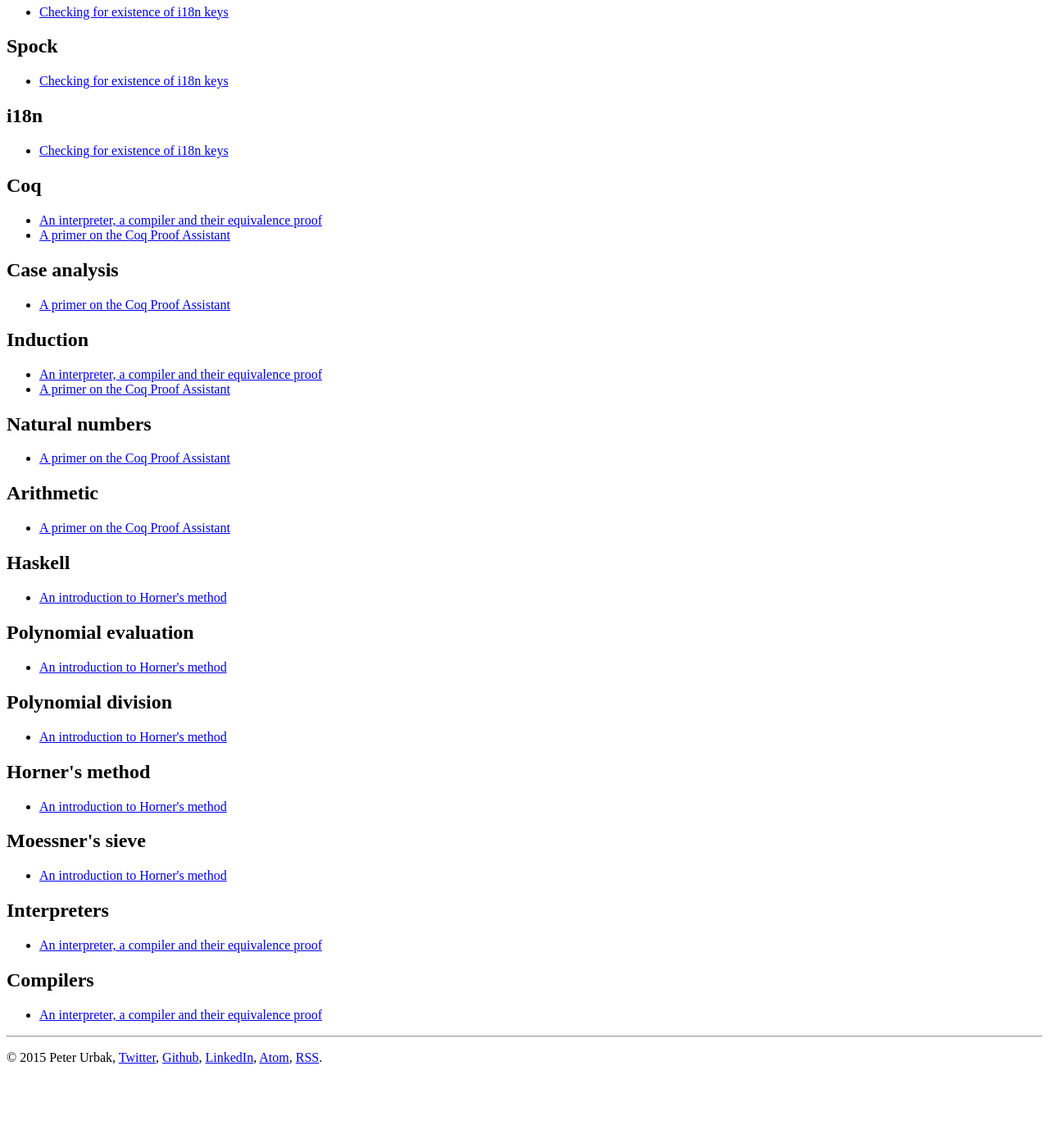
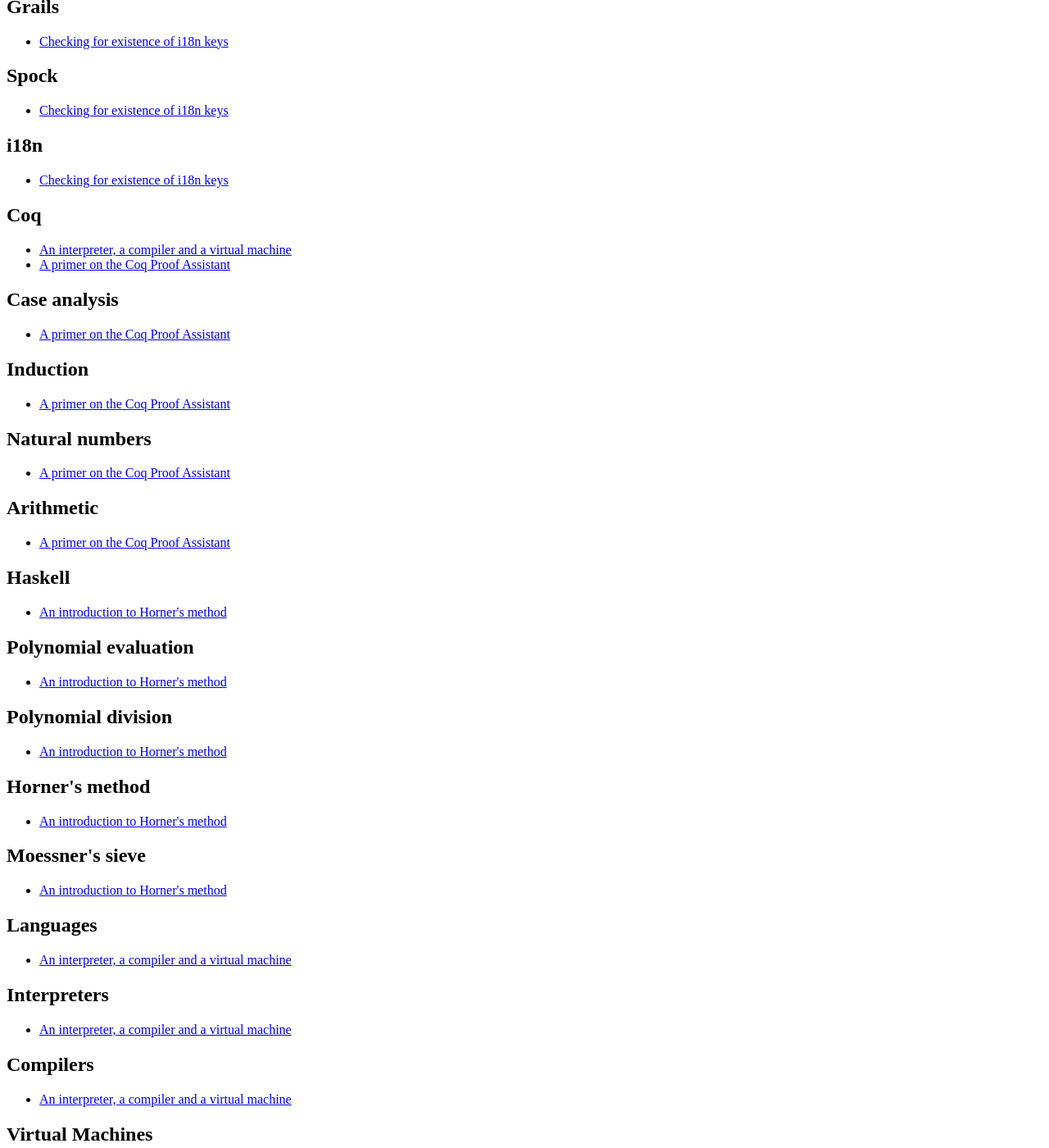
Before and after one commit to dragonwasrobot/dragonwasrobot.github.io, a Jekyll site: the page built from tags.html, in a window 1280 px wide and 1400 px high, scrolled down 1142 px. Shown: the whole window at 82% size. Built offline with Jekyll 4.4.1, drawn with Linux system fonts in a browser that asks for light colours; some web fonts are replaced; before the commit the page ends 2457 px from its top, so only the background shows below that; some of the changed text lies outside the part shown.

Commit message:
Renamed blog post

```diff
--- a/_posts/2015-09-26-an-interpreter-a-compiler-and-their-equivalence-proof.md
+++ b/_posts/2015-09-26-an-interpreter-a-compiler-and-a-virtual-machine.md
@@ -1,16 +1,16 @@
 ---
 layout: post
-title: "An interpreter, a compiler<br/> and their equivalence proof"
-category: mathematics
-description: "In this post, we implement an interpreter, a compiler and prove
-their equivalence."
-tags: [Coq, Induction, Interpreters, Compilers]
+title: "An interpreter, a compiler<br/> and a virtual machine"
+category: programming
+description: "In this post, we implement an interpreter, a compiler and a
+virtual machine."
+tags: [Coq, Languages, Interpreters, Compilers, Virtual Machines]
 ---
 
 #### prerequisites: Basic experience with Coq or similar
 
 *"QUOTE."*<br/>
--- Person, Work
+-- Person, Book
 
 ### 1. Introduction
 
@@ -201,4 +201,6 @@ Now that we have finally defined `interpret`, `execute_bytecode_program`, and
 `compile`, we proceed to the last part of our lesson: how to prove an
 equivalence relation between interpretation and compilation of the same program.
 
+{% gist dragonwasrobot/d46acd3d1f697c9c0030 equivalence_example.v %}
+
 ### 6. Conclusion
```
